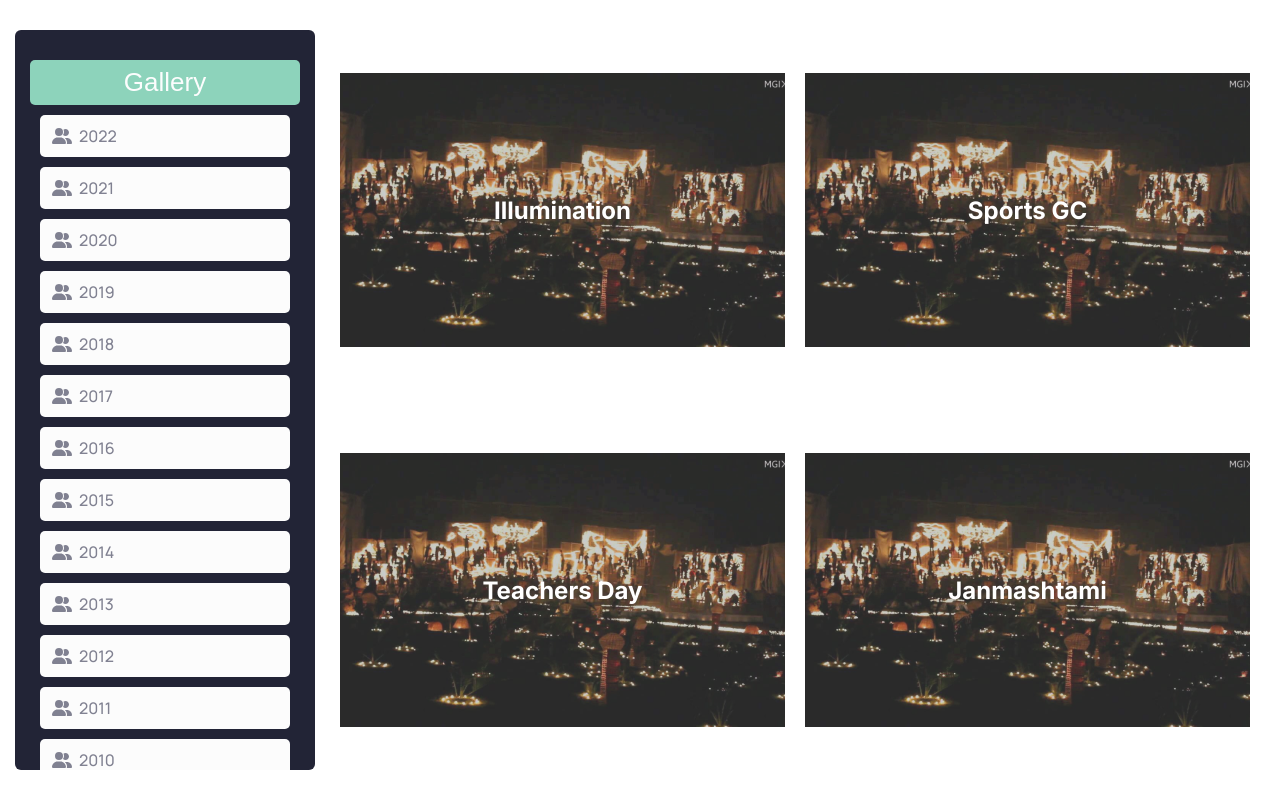
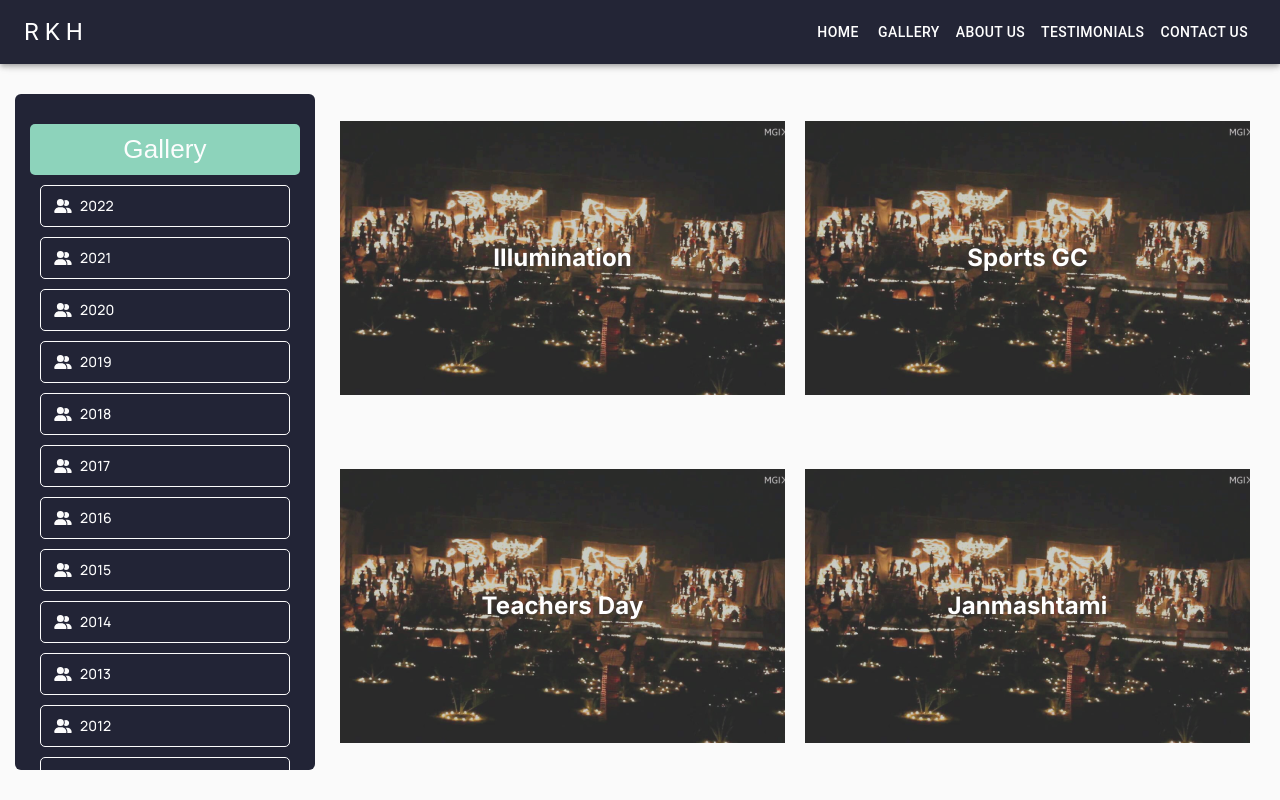
Before and after one commit to rkhall-iitkgp/Website-Frontend, a React (Create React App) app: page /gallery in a window 1280 px wide. Shown: the top 800 px of the page. Built offline with nearby package versions, Linux system fonts and the light colour scheme; a web font is replaced by a local one.

Commit message:
improved gallery page 1

```diff
--- a/src/components/Home_Gallery/galleryHome.js
+++ b/src/components/Home_Gallery/galleryHome.js
@@ -1,4 +1,5 @@
 import "./css/galleryHome.css";
+import { Link } from "react-router-dom";
 import illu from "./illu.jpeg";
 import img1 from "./1.jpeg";
 import img2 from "./2.jpeg";
--- a/src/pages/Galllery/Gallery.js
+++ b/src/pages/Galllery/Gallery.js
@@ -1,25 +1,33 @@
 import "./css/css.css";
+import Navbar from "../../components/Navbar/Navbar";
 import Yearbox from "./yearbox";
 import Event from "./Event";
 
-import img from "./illumination.png"
+import img from "./illumination.png";
 
 function Gallery() {
-  const yeargroup = [...Array(15).keys()].map((i) => 2022 - i).map(i=> <Yearbox year={i}/>)
+  const yeargroup = [...Array(15).keys()]
+    .map((i) => 2022 - i)
+    .map((i) => <Yearbox year={i} />);
 
-  const eventgroup = ["Illumination", "Sports GC", "Teachers Day", "Janmashtami", "Rangoli"].map(event=><Event event={event} img={img}/>)
+  const eventgroup = [
+    "Illumination",
+    "Sports GC",
+    "Teachers Day",
+    "Janmashtami",
+    "Rangoli",
+  ].map((event) => <Event event={event} img={img} />);
 
   return (
     <>
+      <div className="navbar">
+        <Navbar />
+      </div>
       <div className="leftbox">
         <span className="boxheader">Gallery</span>
-        <div className="years">
-          {yeargroup}
-        </div>
+        <div className="years">{yeargroup}</div>
       </div>
-      <div className="rightbox">
-        {eventgroup}
-      </div>
+      <div className="rightbox">{eventgroup}</div>
     </>
   );
 }
--- a/src/pages/Galllery/css/css.css
+++ b/src/pages/Galllery/css/css.css
@@ -6,13 +6,24 @@
     padding: 0;
 }
 
+.navbar{
+    position: fixed;
+    top: 0;
+    width: 100%;
+    z-index: 100;
+}
+
+.leftbox, .rightbox{
+    margin-top: 64px;
+}
+
 .leftbox {
     background-color: #222436;
     /* max-width: 300px; */
     padding: 30px 15px;
     margin: 30px 15px;
     border-radius: 6px;
-    height: calc(100vh - 60px);
+    height: calc(100vh - 124px);
     overflow-y: auto;
 
     position: fixed;
@@ -54,16 +65,18 @@
 
 .yearbox {
     padding: 10px;
-    background-color: #FCFCFC;
+    background-color: #222436;
     margin: 10px;
     margin-bottom: 0;
     border-radius: 5px;
     transition: 0.3s;
+    border: 1px solid #fcfcfc;
 }
 
 .yearbox:hover {
     cursor: pointer;
     background: #8DD3BB;
+    border: 1px solid #8DD3BB;
     transition: 0.3s;
 }
 
@@ -76,13 +89,13 @@
 .yearbox .icon {
     width: 24px;
     /* font-size: 24px; */
-    color: #808191;
+    color: #fcfcfc;
     margin-right: 5px;
 }
 
 .yearbox span {
     font-family: 'Manrope', sans-serif;
-    color: #808191;
+    color: #fcfcfc;
     font-size: 18;
 }
 
@@ -97,7 +110,7 @@
 .event {
     margin: 10px;
     /* background-color: black; */
-    height: calc(50vh - 40px);
+    height: calc(50vh - 72px);
     border-radius: 8px;
     position: relative;
 
@@ -106,7 +119,16 @@
 
     background-repeat: no-repeat;
     background-position: center;
+
+    cursor: pointer;
+    transition: 0.3s;
 }
+
+.event:hover{
+    background-color: rgba(0, 0, 0, 0.497);
+}
+
+
 
 .event img {
 
@@ -127,4 +149,9 @@
     left: 0;
     right: 0;
     text-align: center;
+    transition: 0.3s;
 }
+
+.event:hover span{
+    font-size: 27px;
+}
```
